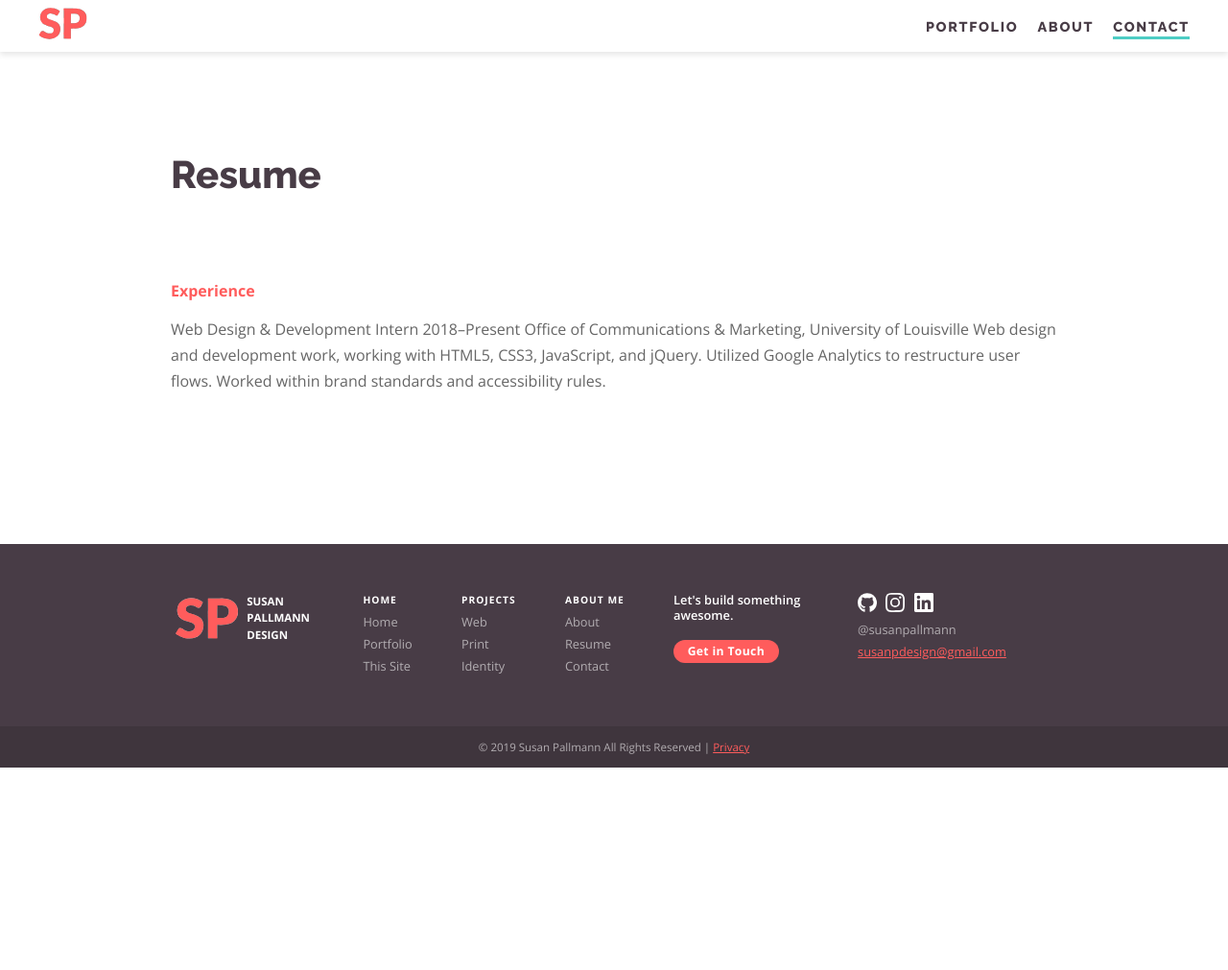
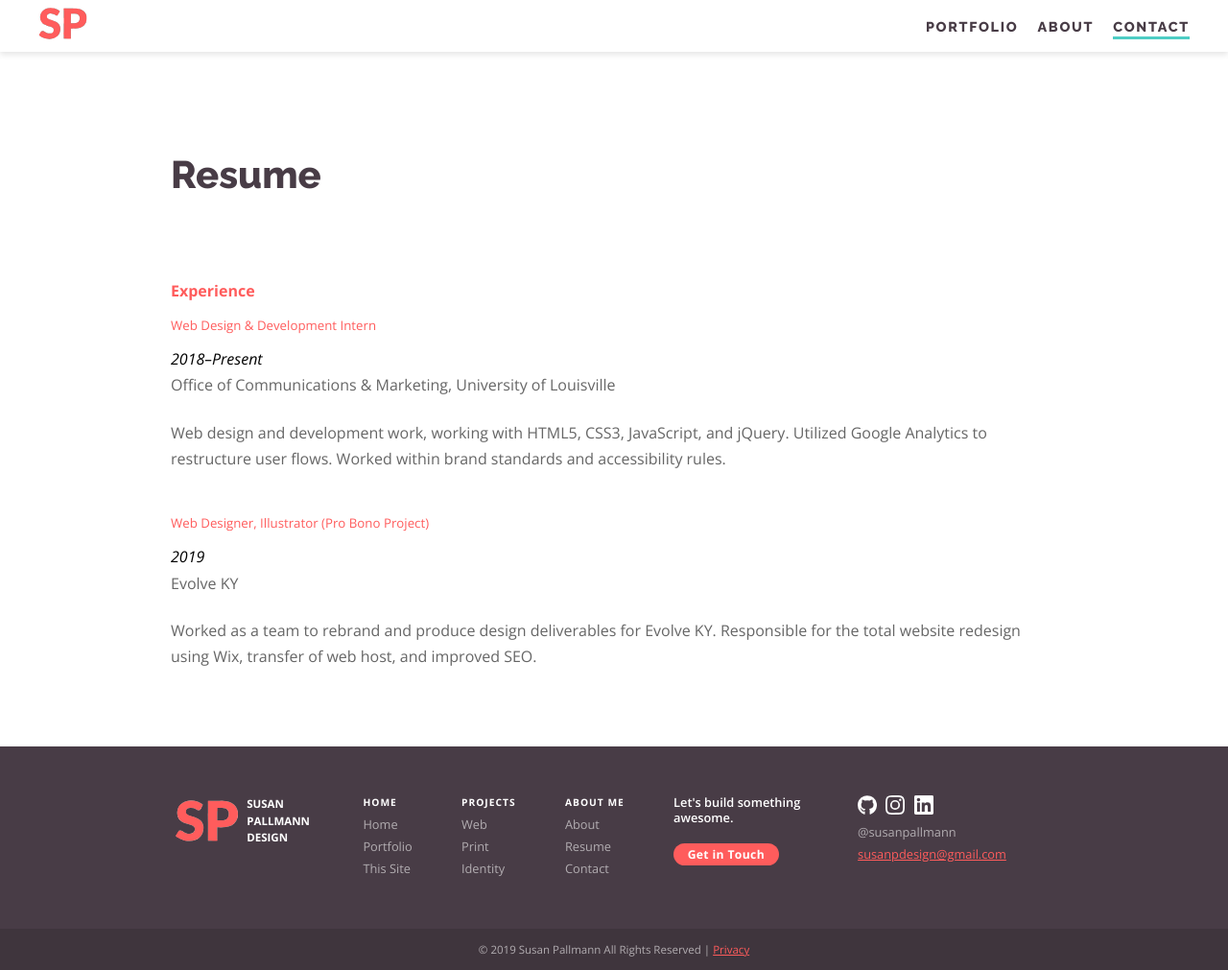
Before and after one commit to susanpallmann/susanpallmanndesign.com, a plain HTML site: page resume.html in a window 1280 px wide. Shown: the whole page at 96% size. Before the commit the page ends 800 px from the top, so only its background shows below. Drawn offline with nearby package versions, Linux system fonts and the light colour scheme.

Commit message:
Update resume.html

```diff
--- a/resume.html
+++ b/resume.html
@@ -99,14 +99,33 @@
           <div class="column span12 md">
             <h4>Experience</h4>
             <p>
-              <span class="bold">Web Design & Development Intern</span> <span class="italic">2018–Present</span>
+              <h5>Web Design & Development Intern</h5> <em>2018–Present</em>
             </p>
+            <br>
             <p>
               Office of Communications & Marketing, University of Louisville
             </p>
+            <br>
+            <br>
             <p>
               Web design and development work, working with HTML5, CSS3, JavaScript, and jQuery. Utilized Google Analytics to restructure
               user flows. Worked within brand standards and accessibility rules.
+            </p>
+            <br>
+            <br>
+            <br>
+            <p>
+            <h5>Web Designer, Illustrator (Pro Bono Project)</h5> <em>2019</em>
+            </p>
+            <br>
+            <p>
+              Evolve KY
+            </p>
+            <br>
+            <br>
+            <p>
+              Worked as a team to rebrand and produce design deliverables for Evolve KY. Responsible for the total website redesign using
+              Wix, transfer of web host, and improved SEO.
             </p>
           </div>
         </div>
```
